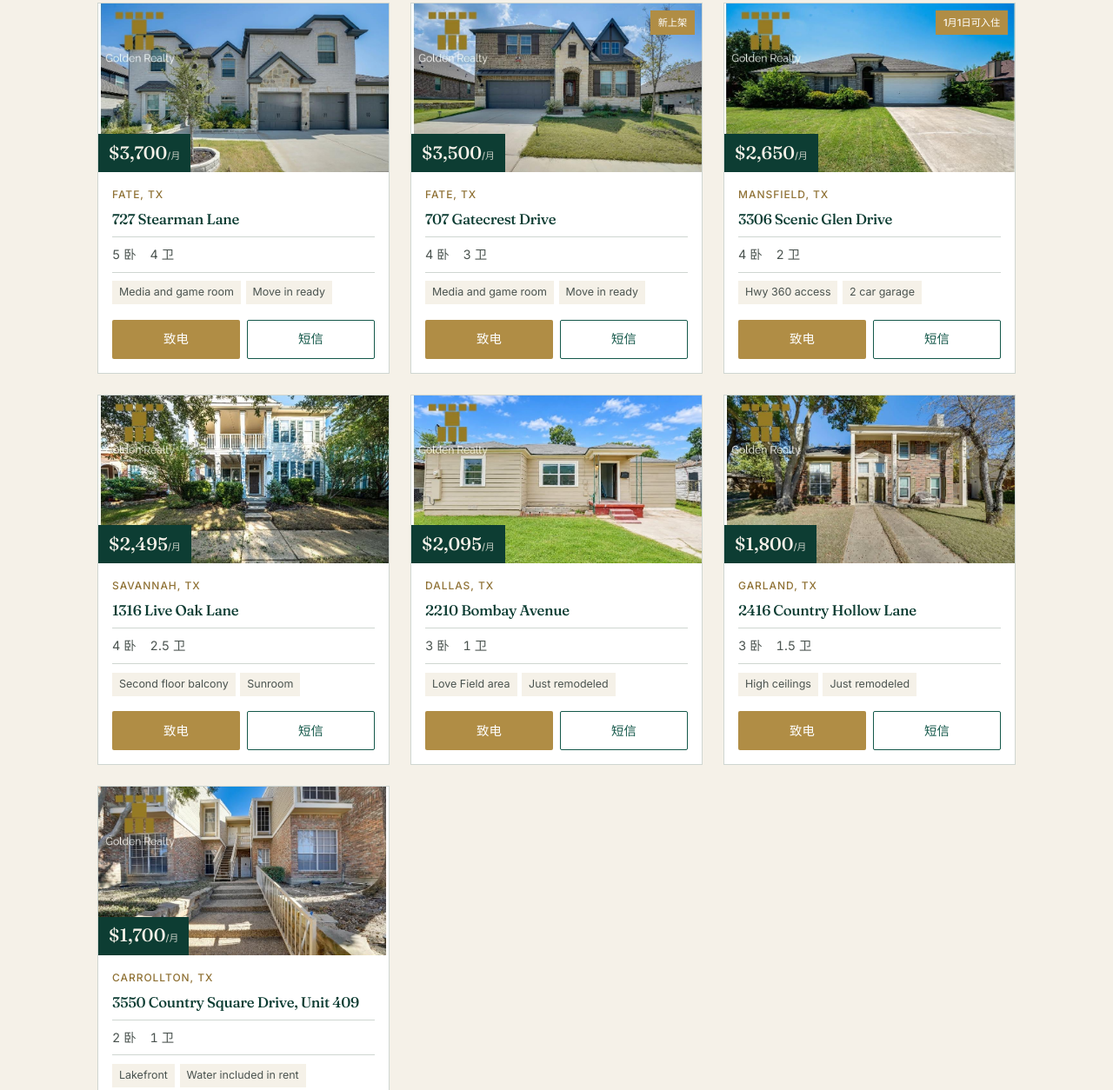
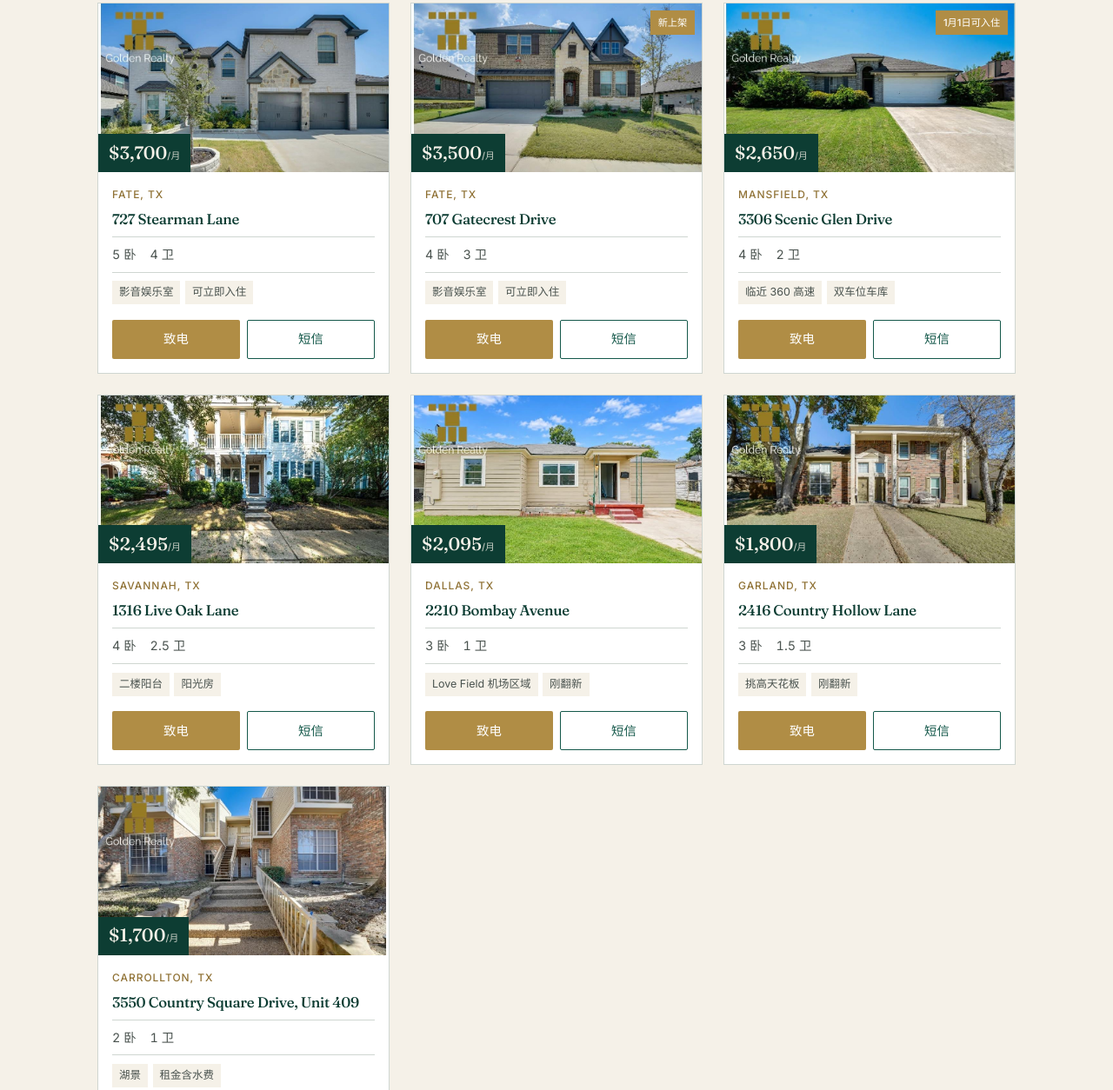
Before and after one commit to srjordan6/xnjrealestate, an Astro site: page /zh/rentals in a window 1280 px wide. Shown: the part 570-1824 px from the top of the page at 87% size. Built offline with nearby package versions, Linux system fonts and the light colour scheme; Astro itself is replaced by a stand-in of ours.

Commit message:
Translate rental feature chips on the Chinese page
The Chinese rentals page rendered everything in Chinese except the
feature chips, which stayed English because rentals.json carried one
feature list. Added featuresZh per listing and had the Chinese page
fall back to the English list if it is ever missing.

Co-Authored-By: Claude Opus 5 <noreply@anthropic.com>
Claude-Session: https://claude.ai/code/session_01WnvuLSHJpdkZpZZNpFRvRt

```diff
--- a/src/data/rentals.json
+++ b/src/data/rentals.json
@@ -1,9 +1,9 @@
 [
-  { "slug":"stearman-fate","rent":3700,"address":"727 Stearman Lane","city":"Fate","county":"Rockwall","beds":5,"baths":4,"features":["Media and game room","Move in ready"],"status":"available","photo":"/listings/stearman-fate.jpg" },
-  { "slug":"gatecrest-fate","rent":3500,"address":"707 Gatecrest Drive","city":"Fate","county":"Rockwall","beds":4,"baths":3,"features":["Media and game room","Move in ready"],"status":"just-listed","photo":"/listings/gatecrest-fate.jpg" },
-  { "slug":"scenic-glen-mansfield","rent":2650,"address":"3306 Scenic Glen Drive","city":"Mansfield","county":"Tarrant","beds":4,"baths":2,"features":["Hwy 360 access","2 car garage"],"status":"available-jan","photo":"/listings/scenic-glen-mansfield.jpg" },
-  { "slug":"live-oak-savannah","rent":2495,"address":"1316 Live Oak Lane","city":"Savannah","county":"Denton","beds":4,"baths":2.5,"features":["Second floor balcony","Sunroom"],"status":"available","photo":"/listings/live-oak-savannah.jpg" },
-  { "slug":"bombay-dallas","rent":2095,"address":"2210 Bombay Avenue","city":"Dallas","county":"Dallas","beds":3,"baths":1,"features":["Love Field area","Just remodeled"],"status":"available","photo":"/listings/bombay-dallas.jpg" },
-  { "slug":"country-hollow-garland","rent":1800,"address":"2416 Country Hollow Lane","city":"Garland","county":"Dallas","beds":3,"baths":1.5,"features":["High ceilings","Just remodeled"],"status":"available","photo":"/listings/country-hollow-garland.jpg" },
-  { "slug":"country-square-carrollton","rent":1700,"address":"3550 Country Square Drive, Unit 409","city":"Carrollton","county":"Dallas","beds":2,"baths":1,"features":["Lakefront","Water included in rent"],"status":"available","photo":"/listings/country-square-carrollton.jpg" }
+  { "slug":"stearman-fate","rent":3700,"address":"727 Stearman Lane","city":"Fate","county":"Rockwall","beds":5,"baths":4,"features":["Media and game room","Move in ready"],"featuresZh":["影音娱乐室","可立即入住"],"status":"available","photo":"/listings/stearman-fate.jpg" },
+  { "slug":"gatecrest-fate","rent":3500,"address":"707 Gatecrest Drive","city":"Fate","county":"Rockwall","beds":4,"baths":3,"features":["Media and game room","Move in ready"],"featuresZh":["影音娱乐室","可立即入住"],"status":"just-listed","photo":"/listings/gatecrest-fate.jpg" },
+  { "slug":"scenic-glen-mansfield","rent":2650,"address":"3306 Scenic Glen Drive","city":"Mansfield","county":"Tarrant","beds":4,"baths":2,"features":["Hwy 360 access","2 car garage"],"featuresZh":["临近 360 高速","双车位车库"],"status":"available-jan","photo":"/listings/scenic-glen-mansfield.jpg" },
+  { "slug":"live-oak-savannah","rent":2495,"address":"1316 Live Oak Lane","city":"Savannah","county":"Denton","beds":4,"baths":2.5,"features":["Second floor balcony","Sunroom"],"featuresZh":["二楼阳台","阳光房"],"status":"available","photo":"/listings/live-oak-savannah.jpg" },
+  { "slug":"bombay-dallas","rent":2095,"address":"2210 Bombay Avenue","city":"Dallas","county":"Dallas","beds":3,"baths":1,"features":["Love Field area","Just remodeled"],"featuresZh":["Love Field 机场区域","刚翻新"],"status":"available","photo":"/listings/bombay-dallas.jpg" },
+  { "slug":"country-hollow-garland","rent":1800,"address":"2416 Country Hollow Lane","city":"Garland","county":"Dallas","beds":3,"baths":1.5,"features":["High ceilings","Just remodeled"],"featuresZh":["挑高天花板","刚翻新"],"status":"available","photo":"/listings/country-hollow-garland.jpg" },
+  { "slug":"country-square-carrollton","rent":1700,"address":"3550 Country Square Drive, Unit 409","city":"Carrollton","county":"Dallas","beds":2,"baths":1,"features":["Lakefront","Water included in rent"],"featuresZh":["湖景","租金含水费"],"status":"available","photo":"/listings/country-square-carrollton.jpg" }
 ]
--- a/src/pages/zh/rentals.astro
+++ b/src/pages/zh/rentals.astro
@@ -64,7 +64,7 @@ const STATUS = { 'just-listed': '新上架', 'available-jan': '1月1日可入住
             <p class="rcity">{r.city}, TX</p>
             <h2 class="raddr">{r.address}</h2>
             <p class="rspecs"><span>{r.beds} 卧</span><span>{r.baths} 卫</span></p>
-            <ul class="rchips">{r.features.map((f) => <li>{f}</li>)}</ul>
+            <ul class="rchips">{(r.featuresZh ?? r.features).map((f) => <li>{f}</li>)}</ul>
             <div class="racts">
               <a class="btn btn-primary" href="tel:+19728157644">致电</a>
               <a class="btn btn-secondary" href="sms:+19728157644">短信</a>
```
